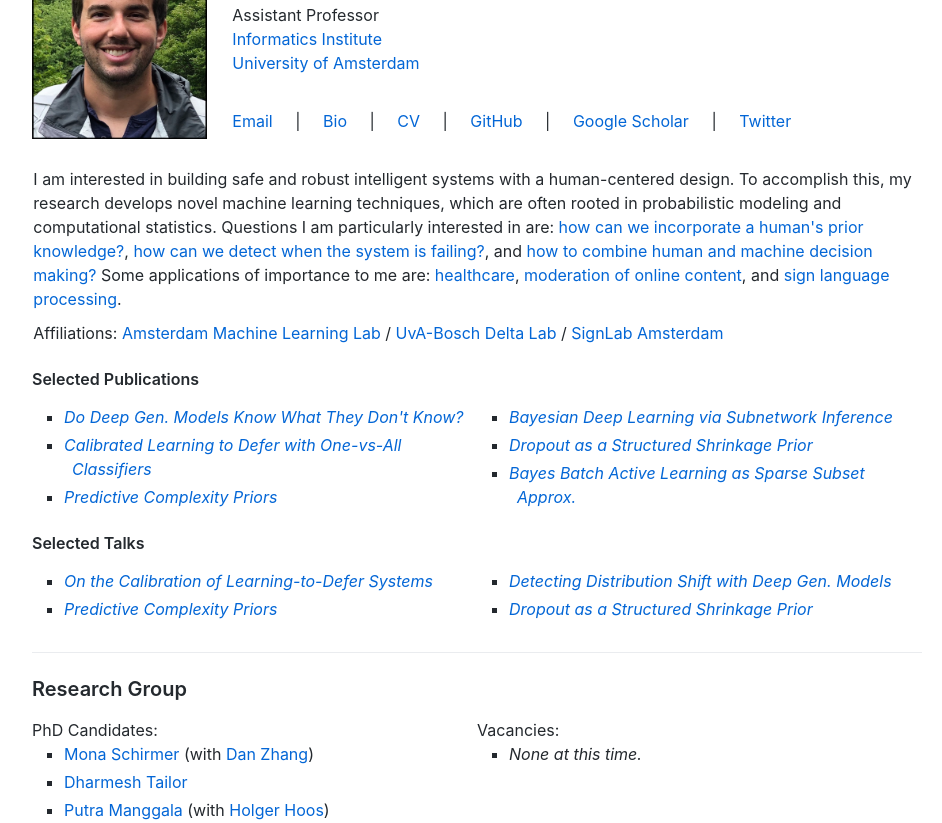
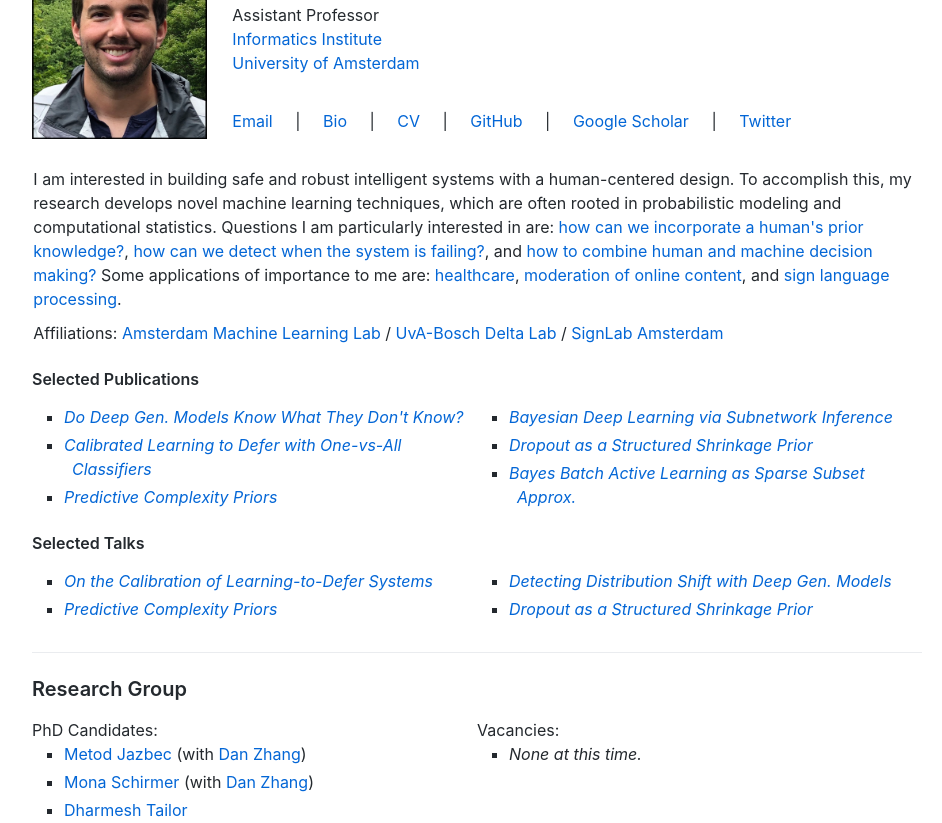
Before and after one commit to enalisnick/enalisnick.github.io, a plain HTML site: page index.html in a window 1280 px wide. Shown: the part 120-943 px from the top of the page, without its empty margins (163-1105 px from the left). Drawn offline with Linux system fonts and the light colour scheme.

Commit message:
added Metod to PhD list

```diff
--- a/index.html
+++ b/index.html
@@ -95,6 +95,7 @@
                           <div class="column">
 			    PhD Candidates:
                             <ul>
+			      <li> <a href="https://metodj.github.io/">Metod Jazbec</a> (with <a href="https://www.bosch-ai.com/research/researcher-pages/t_overviewpage_133.html">Dan Zhang</a>)</li>
 			      <li> <a href="https://de.linkedin.com/in/mona-schirmer-731365119">Mona Schirmer</a> (with <a href="https://www.bosch-ai.com/research/researcher-pages/t_overviewpage_133.html">Dan Zhang</a>)</li>
 			      <li> <a href="https://dvtailor.github.io/">Dharmesh Tailor</a></li>
 			      <li> <a href="https://scholar.google.com/citations?user=ikZj2E8AAAAJ">Putra Manggala</a> (with <a href="http://hoos.ca/main.html">Holger Hoos</a>)</li>
```
